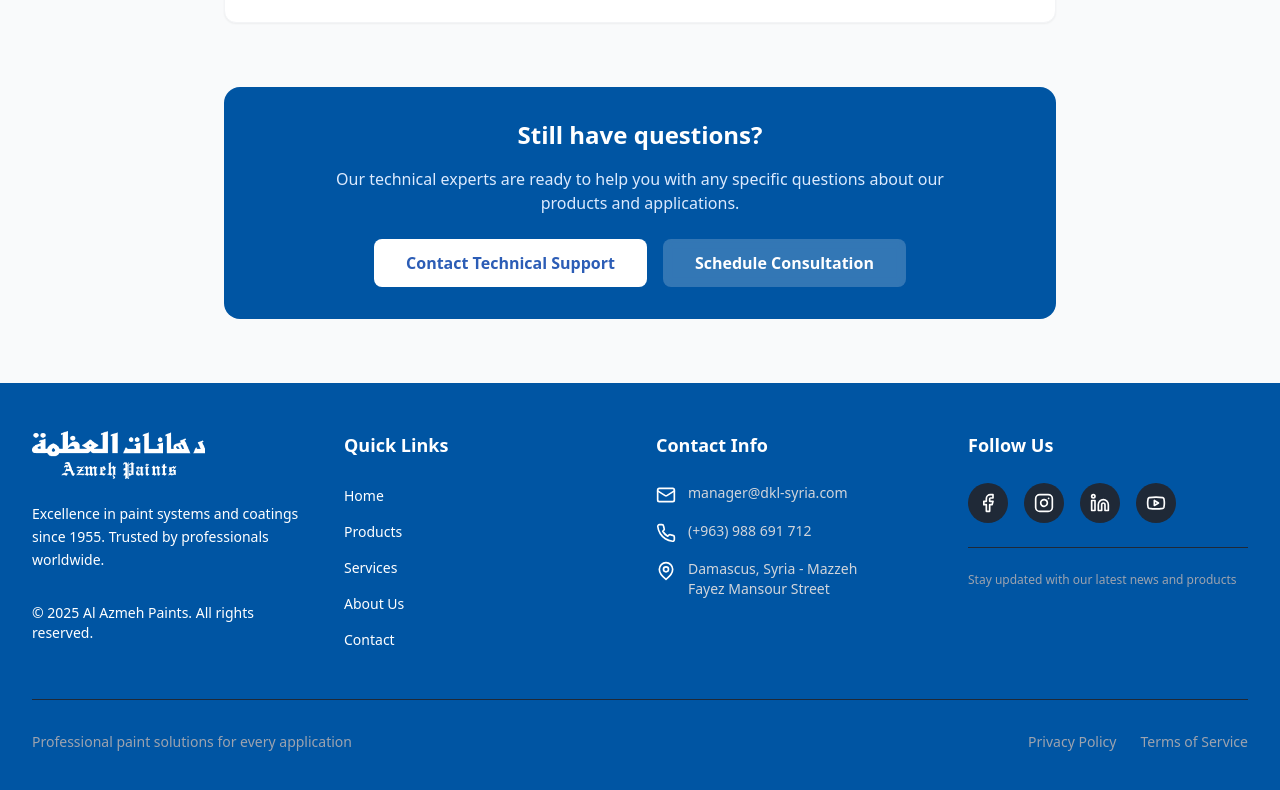
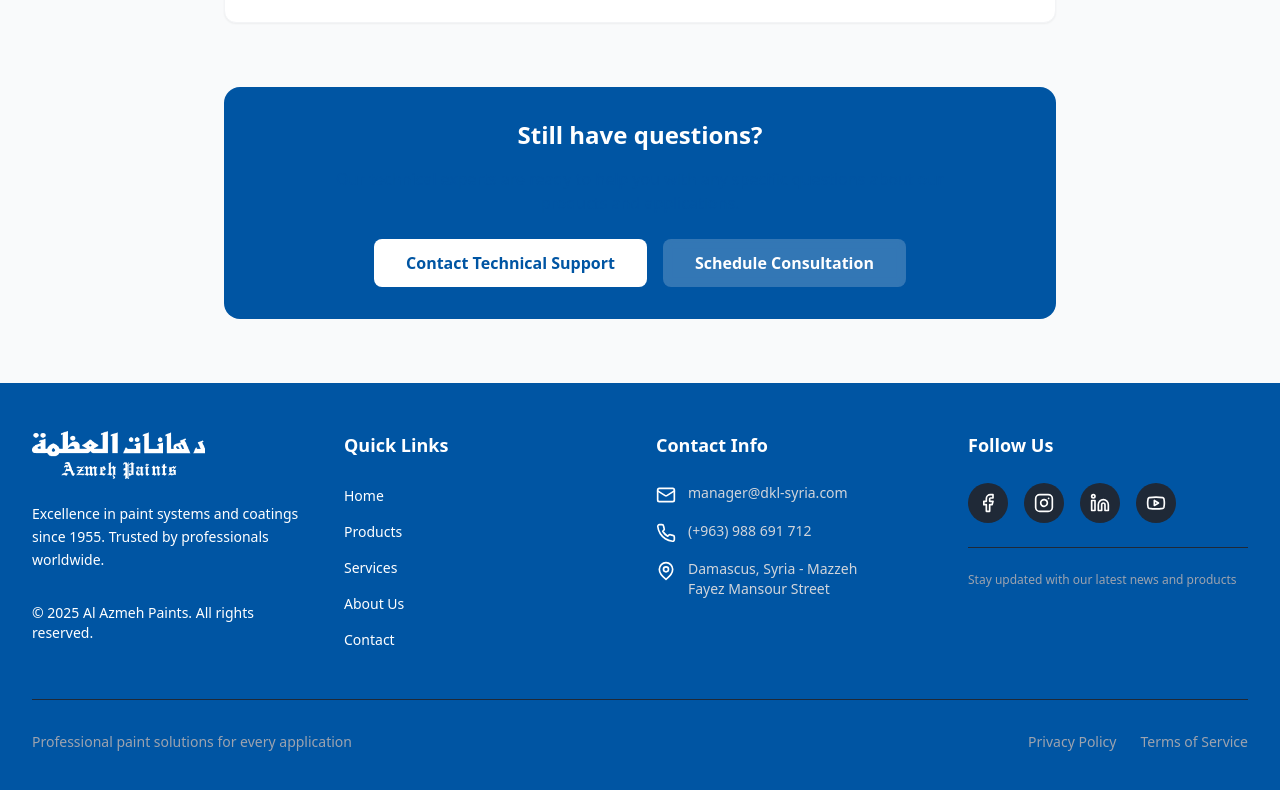
Before and after one commit to AzmehAh/azmeh-web, a React (Vite) app: page /faq/architectural in a window 1280 px wide. Shown: the part 1525-2315 px from the top of the page. Built offline with nearby package versions, Linux system fonts and the light colour scheme.

Commit message:
Updated FAQ.tsx

```diff
--- a/src/components/FAQ.tsx
+++ b/src/components/FAQ.tsx
@@ -222,11 +222,11 @@ const FAQ = () => {
         <div className="mt-16 text-center">
           <div className="bg-[#0055A3] rounded-2xl p-8 text-white">
             <h3 className="text-2xl font-bold mb-4">Still have questions?</h3>
-            <p className="text-blue-100 mb-6 max-w-2xl mx-auto">
+            <p className="text-[#0055A3]  mb-6 max-w-2xl mx-auto">
               Our technical experts are ready to help you with any specific questions about our products and applications.
             </p>
             <div className="flex flex-col sm:flex-row gap-4 justify-center">
-              <button className="bg-white text-[#2C5DB6] px-8 py-3 rounded-lg font-semibold hover:bg-gray-100 transition-colors">
+              <button className="bg-white text-[#0055A3] px-8 py-3 rounded-lg font-semibold hover:bg-gray-100 transition-colors">
                 Contact Technical Support
               </button>
               <button className="bg-white/20 text-white px-8 py-3 rounded-lg font-semibold hover:bg-white/30  transition-colors backdrop-blur-sm">
```
